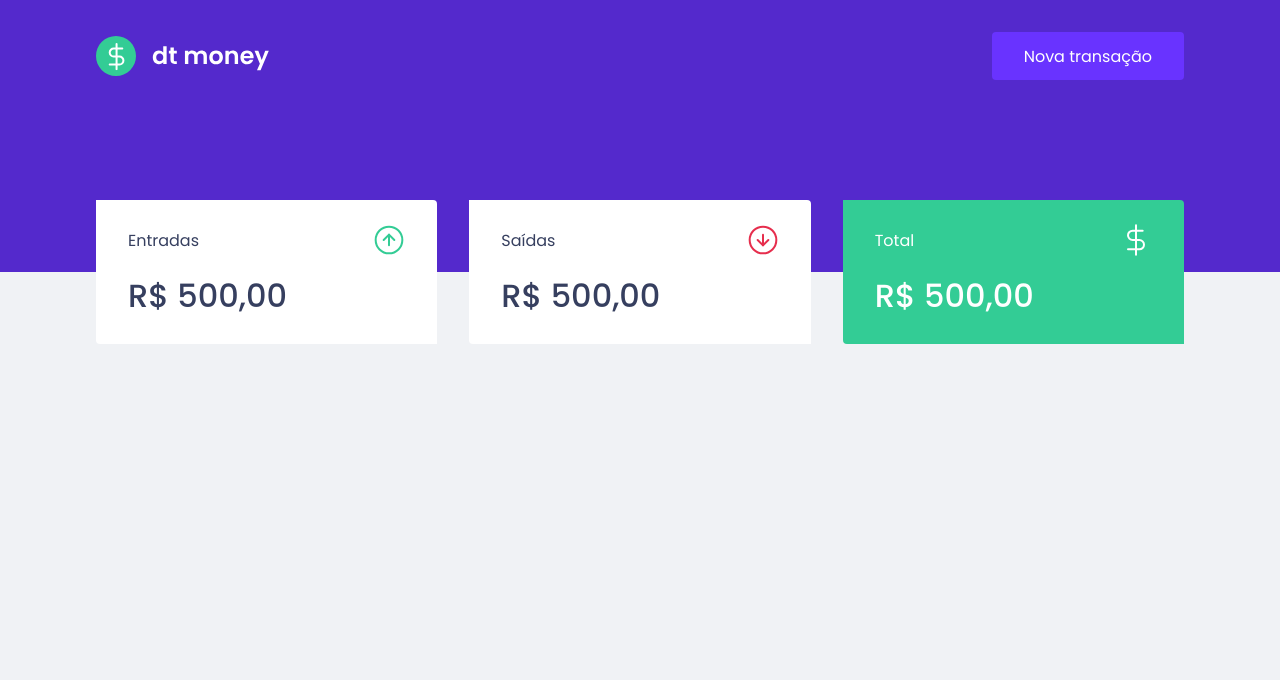
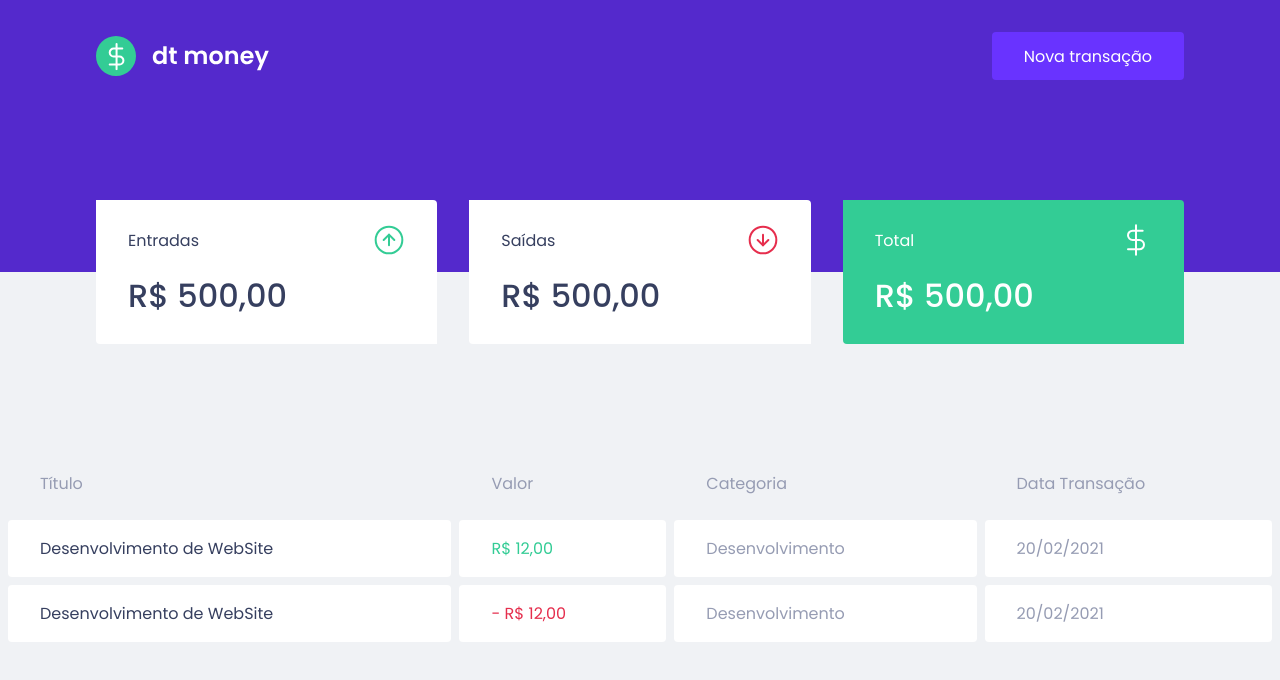
Before and after one commit to dannyllobams/dtmoney, a React (Create React App) app: page / in a window 1280 px wide. Shown: the top 680 px of the page. Built offline with nearby package versions, Linux system fonts and the light colour scheme.

Commit message:
Componente: transactions table

```diff
--- a/src/App.tsx
+++ b/src/App.tsx
@@ -1,5 +1,6 @@
 import { Dashboard } from "./components/Dashboard";
 import { Header } from "./components/Header";
+import { TransactionsTable } from "./components/TransactionsTable";
 import { GlobalStyle } from "./styles/global";
 
 export function App() {
@@ -7,6 +8,7 @@
     <>
       <Header />
       <Dashboard />
+      <TransactionsTable />
       <GlobalStyle />
     </>
   );
--- /dev/null
+++ b/src/components/TransactionsTable/index.tsx
@@ -0,0 +1,32 @@
+import { Container } from "./styles";
+
+export function TransactionsTable() {
+    return (
+        <Container>
+            <table>
+                <thead>
+                    <tr>
+                        <th>Título</th>
+                        <th>Valor</th>
+                        <th>Categoria</th>
+                        <th>Data Transação</th>
+                    </tr>
+                </thead>
+                <tbody>
+                    <tr>
+                        <td>Desenvolvimento de WebSite</td>
+                        <td className="deposit">R$ 12,00</td>
+                        <td>Desenvolvimento</td>
+                        <td>20/02/2021</td>
+                    </tr>
+                    <tr>
+                        <td>Desenvolvimento de WebSite</td>
+                        <td className="withdraw">- R$ 12,00</td>
+                        <td>Desenvolvimento</td>
+                        <td>20/02/2021</td>
+                    </tr>
+                </tbody>
+            </table>
+        </Container>
+    )
+}
--- /dev/null
+++ b/src/components/TransactionsTable/styles.ts
@@ -0,0 +1,39 @@
+import styled from "styled-components";
+
+export const Container = styled.div`
+    margin-top: 4rem;
+
+    table {
+        width: 100%;
+        border-spacing: 0.5rem;
+
+        th {
+            color: var(--text-body);
+            font-weight: 400;
+            padding: 1rem 2rem;
+            text-align: left;
+            line-height: 1.5rem;
+        }
+
+        td {
+            padding: 1rem 2rem;
+            border: 0;
+            background: var(--shape);
+            color: var(--text-body);
+            border-radius: 0.25rem;
+
+            &:first-child {
+                color: var(--text-title);
+            }
+
+            &.withdraw {
+                color: var(--red);
+            }
+
+            &.deposit {
+                color: var(--green);
+            }
+        }
+    }
+
+`;
```
